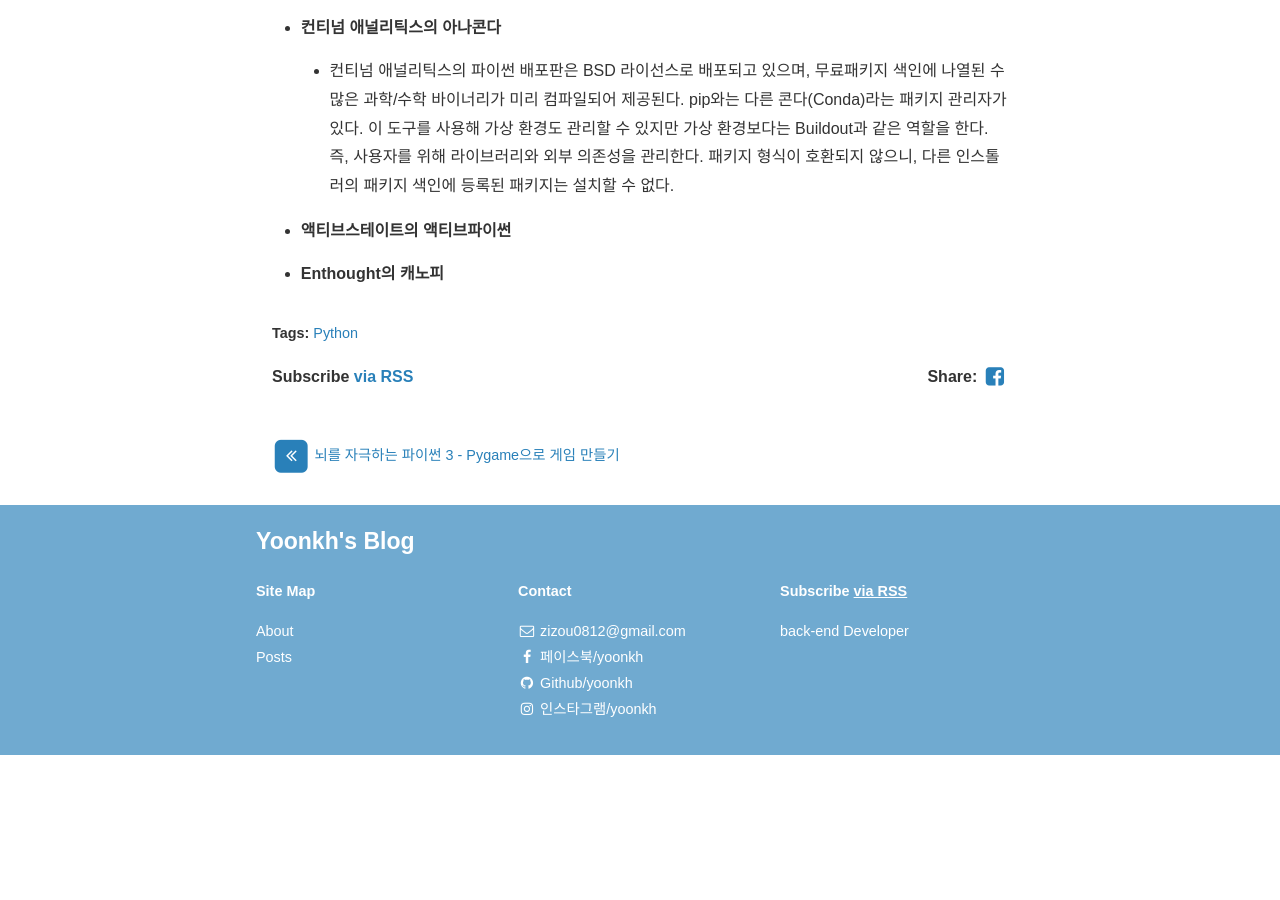
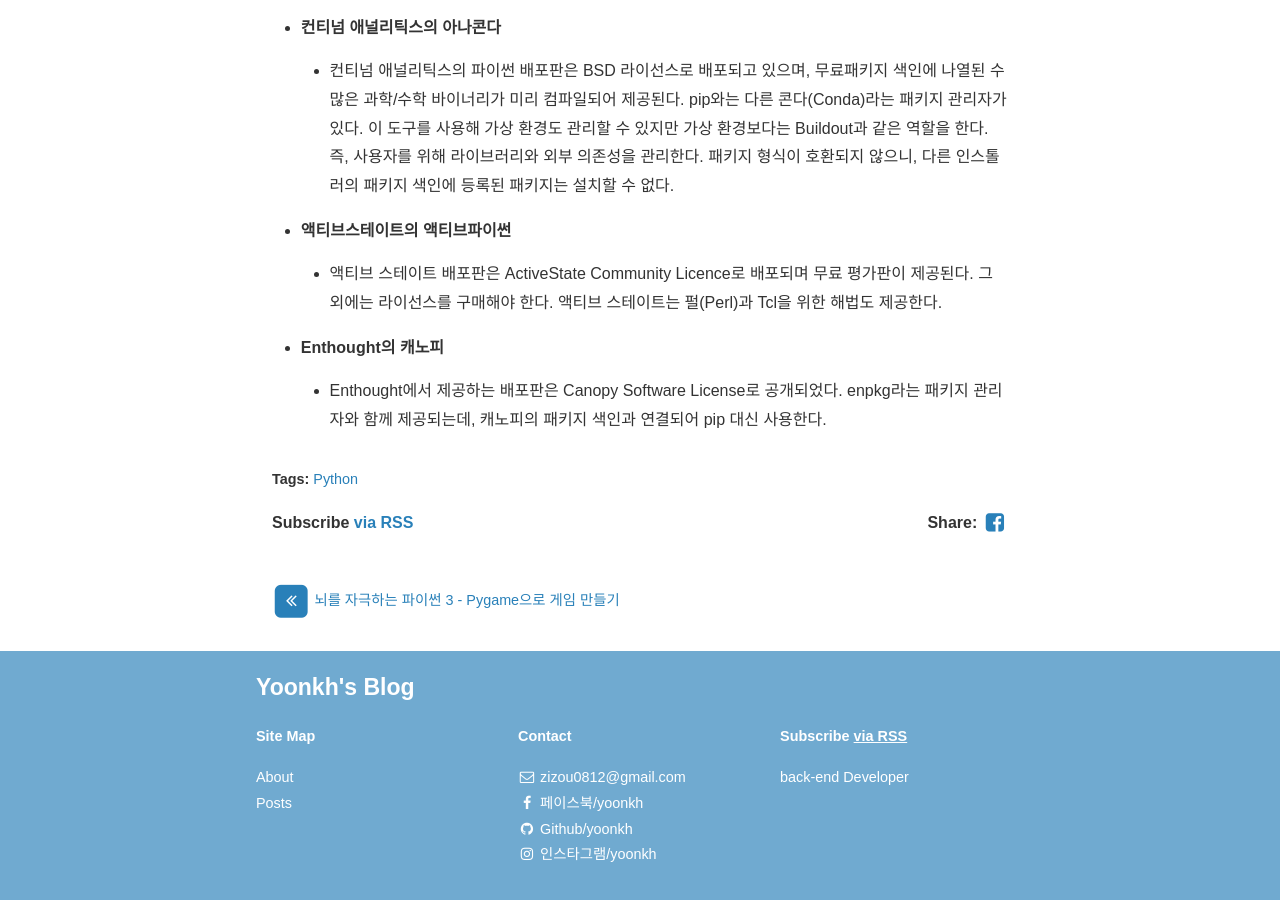
Before and after one commit to yoonkh/yoonkh.github.io, a Jekyll site: the page built from _posts/2017-12-15-Python_travel.markdown, in a window 1280 px wide and 900 px high, scrolled down 3103 px. Built offline with Jekyll 4.4.1, drawn with Linux system fonts in a browser that asks for light colours; nearby versions of some CDN libraries; comment, search, counter and statistics services are not loaded; before the commit the page ends 3858 px from its top, so only the background shows below that.

Commit message:
Update 2017-12-15-Python_travel.markdown

```diff
--- a/_posts/2017-12-15-Python_travel.markdown
+++ b/_posts/2017-12-15-Python_travel.markdown
@@ -103,4 +103,8 @@ virtualenv는 고립된 파이썬 환경을 생성한다. 환경마다 폴더를
 
 - **액티브스테이트의 액티브파이썬**
 
+	- 액티브 스테이트 배포판은 ActiveState Community Licence로 배포되며 무료 평가판이 제공된다. 그 외에는 라이선스를 구매해야 한다. 액티브 스테이트는 펄(Perl)과 Tcl을 위한 해법도 제공한다.
+
 - **Enthought의 캐노피**
+
+	- Enthought에서 제공하는 배포판은 Canopy Software License로 공개되었다. enpkg라는 패키지 관리자와 함께 제공되는데, 캐노피의 패키지 색인과 연결되어 pip 대신 사용한다.
```
